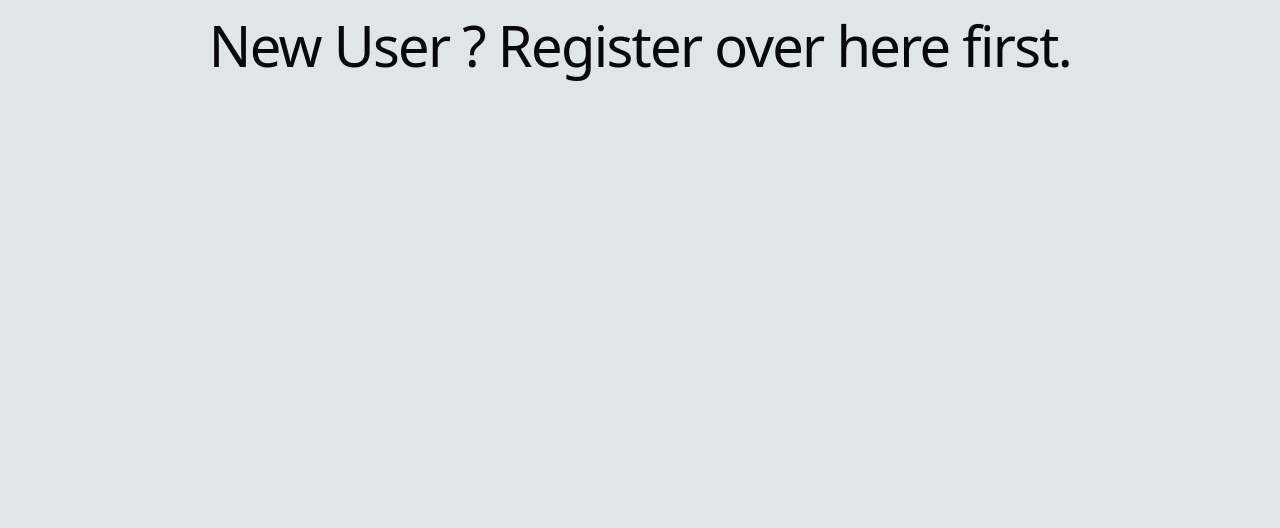
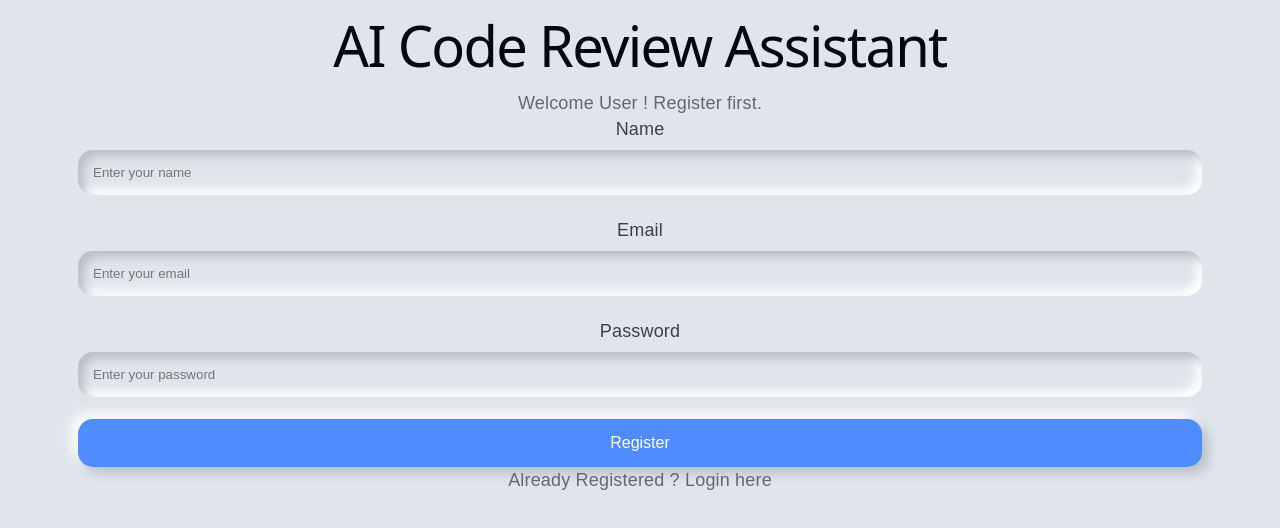
Before and after one commit to SahilKayasth-16/AI-Code-Review-Assistant, a React (Vite) app in the folder client/: page /register in a window 1280 px wide. Shown: the top 528 px of the page. Built offline with nearby package versions, Linux system fonts and the light colour scheme; no server answers.

Commit message:
connect registration page with Authentication API

```diff
--- a/client/src/pages/Register.jsx
+++ b/client/src/pages/Register.jsx
@@ -1,6 +1,57 @@
+import { useState } from "react";
+import { registerUser } from "../services/authService";
+
 const Register = () => {
+    const [name, setName] = useState("");
+    const [email, setEmail] = useState("");
+    const [password, setPassword] = useState("");
+    const [loading, setLoading] = useState(false);
+
+    const handleRegister = async (e) => {
+        e.preventDefault();
+        try {
+            setLoading(true);
+            const response = await registerUser({
+                name,
+                email,
+                password
+            });
+
+            console.log(response)
+        } catch(error) {
+            console.error(
+                error.response?.data?.message || "Something Went Wrong."
+            );
+        } finally {
+            setLoading(false);
+        }
+    };
+
     return (
-        <h1>New User ? Register over here first.</h1>
+        <div className="register-container">
+            <div className="register-card">
+                <h1>AI Code Review Assistant</h1>
+                <p>Welcome User ! Register first.</p>
+
+                <form onSubmit={handleRegister}>
+                    <div className="input-group">
+                        <label>Name</label>
+                        <input type="text" placeholder="Enter your name" value={name} onChange={(e) => {setName(e.target.value)}} />
+                    </div>
+                    <div className="input-group">
+                        <label>Email</label>
+                        <input type="email" placeholder="Enter your email" value={email} onChange={(e) => {setEmail(e.target.value)}} />
+                    </div>
+                    <div className="input-group">
+                        <label>Password</label>
+                        <input type="password" placeholder="Enter your password" value={password} onChange={(e) => {setPassword(e.target.value)}} />
+                    </div>
+                    <button type="submit">{loading ? "Creating Account" : "Register" }</button>
+                </form>
+
+                <p className="login-link">Already Registered ? <span>Login here</span></p>
+            </div>
+        </div>
     );
 };
 
--- a/client/src/styles/Register.css
+++ b/client/src/styles/Register.css
@@ -0,0 +1,188 @@
+* {
+    margin: 0;
+    padding: 0;
+    box-sizing: border-box;
+    font-family: Arial, Helvetica, sans-serif;
+}
+
+body {
+    background: #e0e5ec;
+}
+
+.register-container {
+    min-height: 100vh;
+    display: flex;
+    justify-content: center;
+    align-items: center;
+    padding: 25px;
+    background: #e0e5ec;
+}
+
+.register-card {
+    width: 100%;
+    max-width: 450px;
+    padding: 40px;
+    border-radius: 30px;
+    background: #e0e5ec;
+
+    box-shadow:
+        12px 12px 24px #b8bec7,
+        -12px -12px 24px #ffffff;
+}
+
+.register-card h1 {
+    text-align: center;
+    color: #2d3748;
+    margin-bottom: 10px;
+    font-size: 2rem;
+}
+
+.register-card p {
+    text-align: center;
+    color: #6b7280;
+    margin-bottom: 30px;
+    font-size: 15px;
+}
+
+.input-group {
+    margin-bottom: 22px;
+}
+
+.input-group label {
+    display: block;
+    margin-bottom: 8px;
+    color: #374151;
+    font-weight: 600;
+}
+
+.input-group input {
+    width: 100%;
+    padding: 15px 18px;
+
+    border: none;
+    outline: none;
+
+    border-radius: 15px;
+
+    background: #e0e5ec;
+
+    font-size: 15px;
+
+    color: #2d3748;
+
+    box-shadow:
+        inset 6px 6px 10px #b8bec7,
+        inset -6px -6px 10px #ffffff;
+
+    transition: all 0.25s ease;
+}
+
+.input-group input::placeholder {
+    color: #9ca3af;
+}
+
+.input-group input:focus {
+    box-shadow:
+        inset 4px 4px 8px #b8bec7,
+        inset -4px -4px 8px #ffffff,
+        0 0 0 2px rgba(79, 140, 255, 0.25);
+}
+
+.register-card button {
+    width: 100%;
+    padding: 15px;
+
+    border: none;
+    border-radius: 15px;
+
+    cursor: pointer;
+
+    background: #4f8cff;
+    color: white;
+
+    font-size: 16px;
+    font-weight: 600;
+
+    box-shadow:
+        6px 6px 12px #b8bec7,
+        -6px -6px 12px #ffffff;
+
+    transition: all 0.25s ease;
+}
+
+.register-card button:hover {
+    transform: translateY(-2px);
+    background: #3c7cff;
+}
+
+.register-card button:active {
+    transform: scale(0.98);
+
+    box-shadow:
+        inset 5px 5px 10px #3a70d6,
+        inset -5px -5px 10px #5ea2ff;
+}
+
+.register-card button:disabled {
+    opacity: 0.7;
+    cursor: not-allowed;
+}
+
+.login-link {
+    margin-top: 28px;
+    text-align: center;
+    color: #6b7280;
+}
+
+.login-link span {
+    color: #4f8cff;
+    cursor: pointer;
+    font-weight: 600;
+    transition: 0.2s;
+}
+
+.login-link span:hover {
+    text-decoration: underline;
+}
+
+@media (max-width: 768px) {
+
+    .register-card {
+        max-width: 400px;
+        padding: 35px 30px;
+    }
+
+    .register-card h1 {
+        font-size: 1.8rem;
+    }
+}
+
+@media (max-width: 480px) {
+
+    .register-container {
+        padding: 15px;
+    }
+
+    .register-card {
+        padding: 28px 20px;
+        border-radius: 22px;
+    }
+
+    .register-card h1 {
+        font-size: 1.55rem;
+    }
+
+    .register-card p {
+        font-size: 14px;
+    }
+
+    .input-group input {
+        padding: 14px;
+        font-size: 14px;
+    }
+
+    .register-card button {
+        padding: 14px;
+        font-size: 15px;
+    }
+}
```
